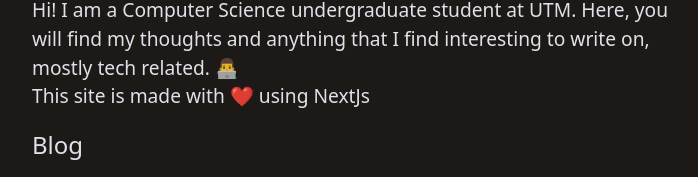
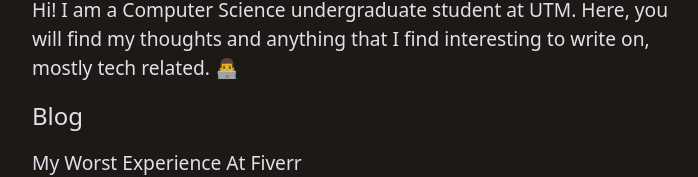
Before and after one commit to SadmanYasar/sadman-yasar-blogs, a Next.js app: page / in a window 1280 px wide. Shown: the part 372-549 px from the top of the page, without its empty margins (288-986 px from the left). Built offline with nearby package versions, Linux system fonts and the light colour scheme.

Commit message:
change selection color

```diff
--- a/pages/index.js
+++ b/pages/index.js
@@ -22,10 +22,6 @@ export default function Home({ allPostsData }) {
       </Head>
       <section className={utilStyles.headingMd}>
         <p>Hi! I am a Computer Science undergraduate student at UTM. Here, you will find my thoughts and anything that I find interesting to write on, mostly tech related. 👨‍💻</p>
-        <p>
-          This site is made with ❤️ using{' '}
-          <a href="https://nextjs.org/">NextJs</a>
-        </p>
       </section>
       <section className={`${utilStyles.headingMd} ${utilStyles.padding1px}`}>
         <h2 className={utilStyles.headingLg}>Blog</h2>
--- a/styles/global.css
+++ b/styles/global.css
@@ -4,7 +4,7 @@
 
 @layer base {
   body {
-    @apply bg-stone-900 text-purple-50/90 antialiased;
+    @apply bg-stone-900 text-purple-50/90 antialiased selection:bg-purple-800;
   }
 }
 
```
